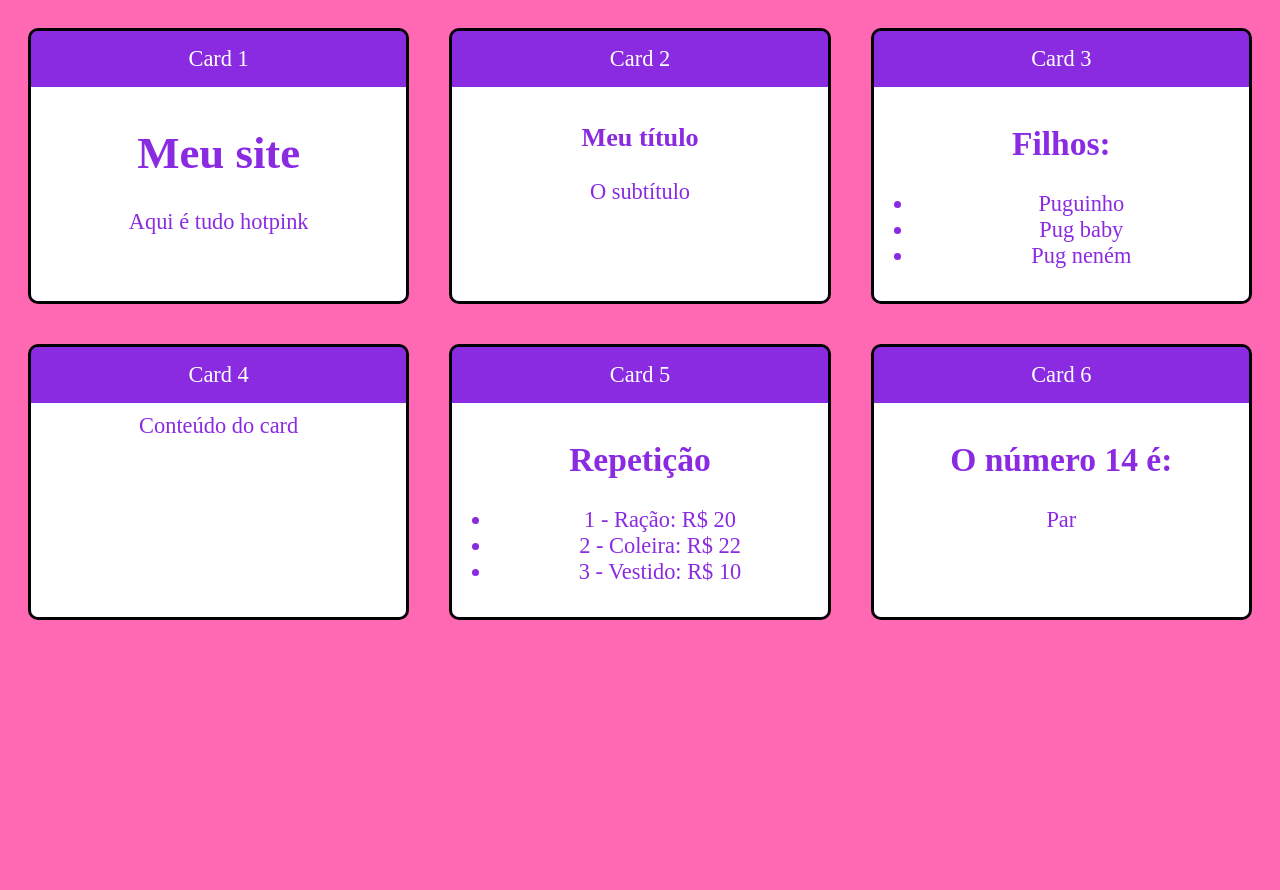
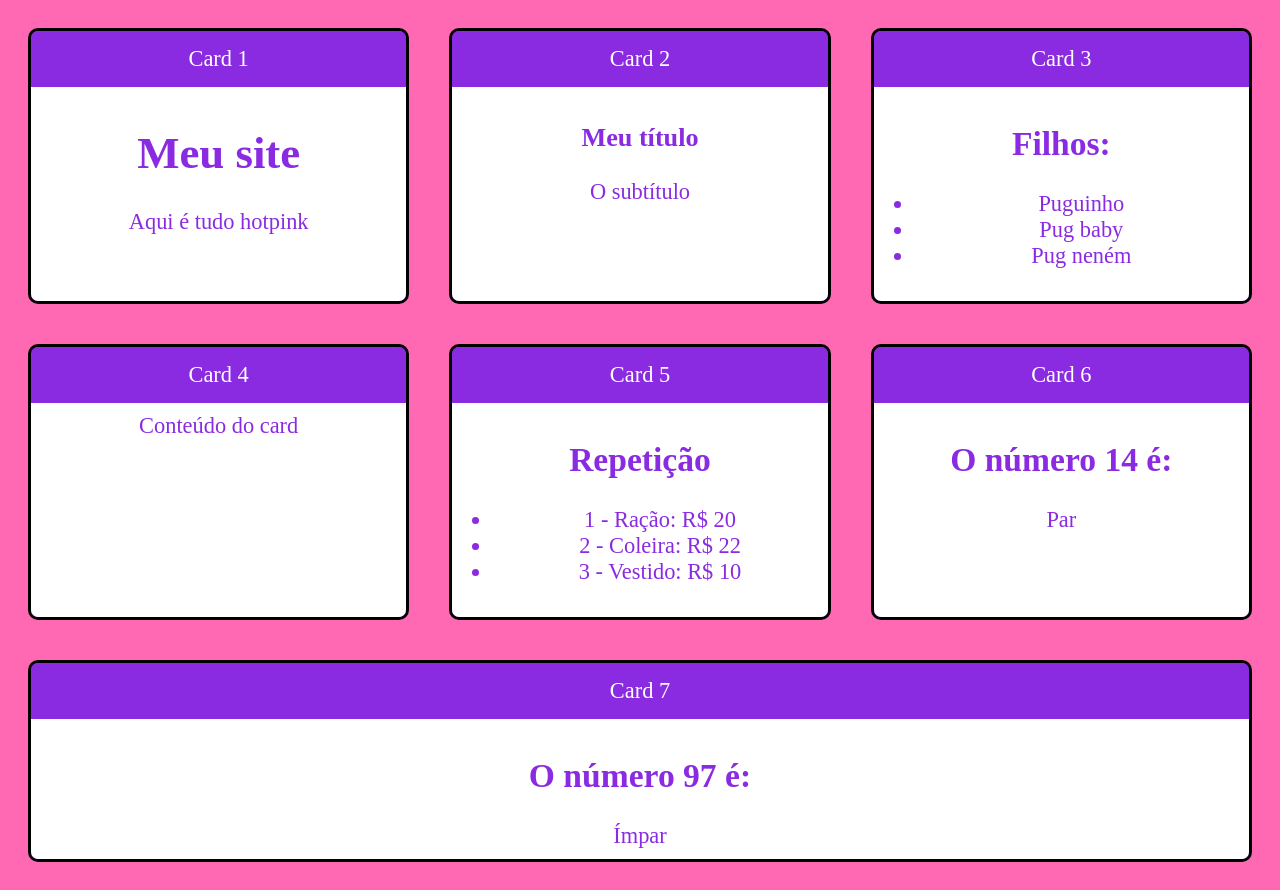
Before and after one commit to dev-akvc/React_aulaAssincrona, a React (Create React App) app: page / in a window 1280 px wide. Before the commit the page ends 800 px from the top, so only its background shows below. Built offline with nearby package versions, Linux system fonts and the light colour scheme.

Commit message:
Component com condicional e if

```diff
--- /dev/null
+++ b/src/components/CondicionalComIf.jsx
@@ -0,0 +1,17 @@
+/* eslint-disable import/no-anonymous-default-export */
+import react from "react";
+import If from "./If";
+
+export default props => {
+    return (
+        <div>
+            <h2>O número {props.numero} é: </h2>
+            <If test={props.numero % 2 == 0}>
+                <span>Par</span>
+            </If>
+            <If test={props.numero % 2 != 0}>
+                <span>Ímpar</span>
+            </If>
+        </div>
+    )
+}
--- /dev/null
+++ b/src/components/If.jsx
@@ -0,0 +1,8 @@
+/* eslint-disable import/no-anonymous-default-export */
+export default function (props) {
+    if(props.test){
+        return props.children
+    } else{
+        return false
+    }
+}
--- a/src/components/layout/App.jsx
+++ b/src/components/layout/App.jsx
@@ -7,6 +7,7 @@ import Card from "./Card";
 import './App.css'
 import Repeticao from "./Repeticao";
 import Condicional from "../Condicional";
+import CondicionalComIf from "../CondicionalComIf";
 
 export default(props) => (
     <div className="App">
@@ -28,5 +29,6 @@ export default(props) => (
         </Card>
         <Card titulo="Card 5"><Repeticao/></Card>
         <Card titulo="Card 6"><Condicional numero={14}/></Card>
+        <Card titulo="Card 7"><CondicionalComIf numero={97}/></Card>
     </div>
 )
```
